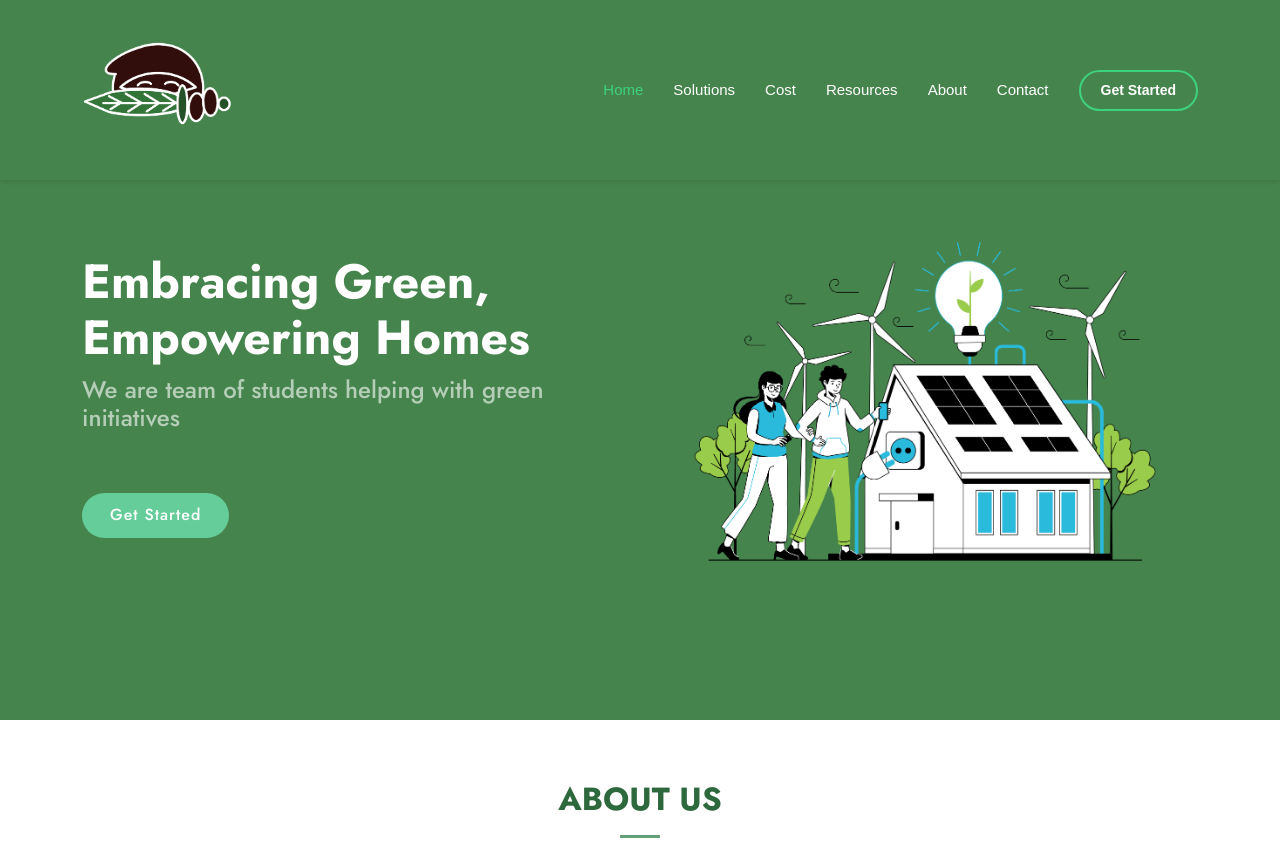
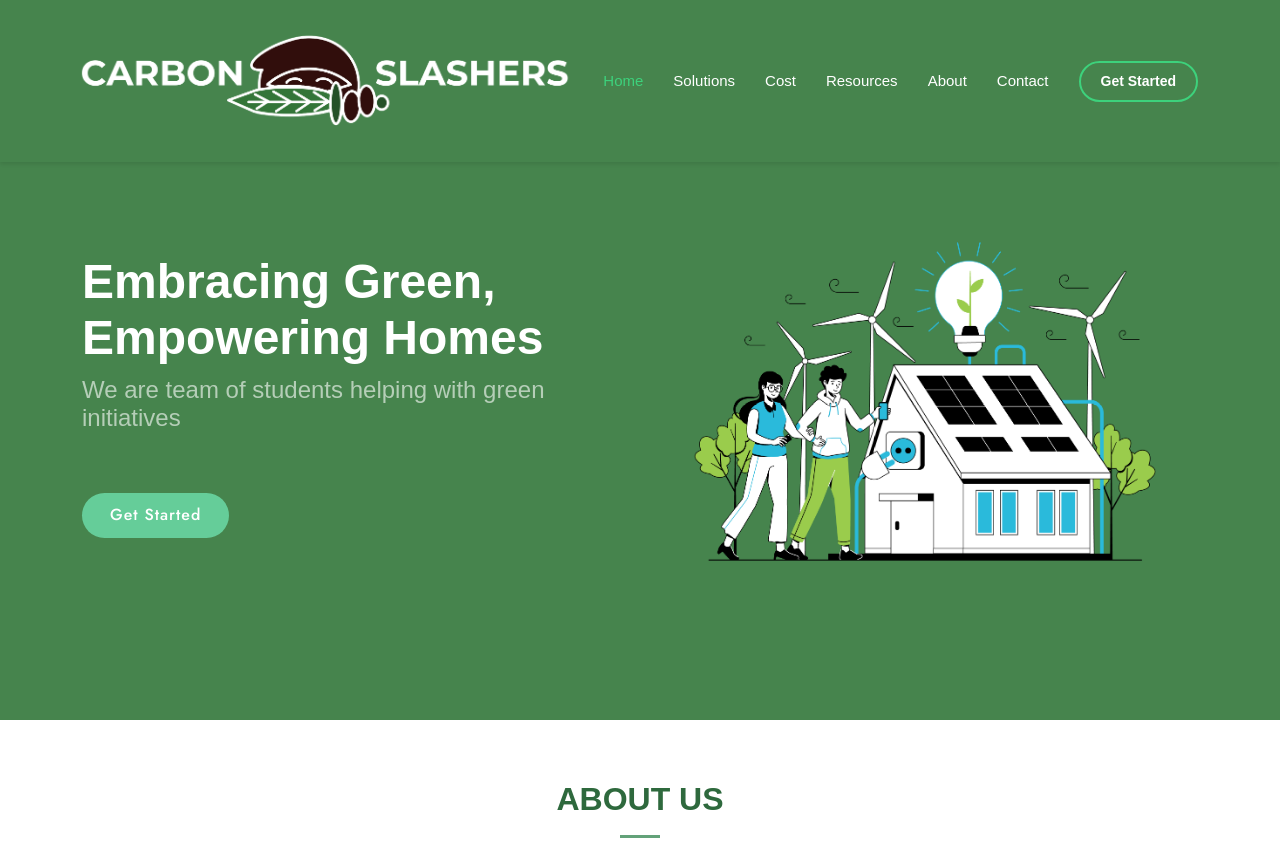
Before and after one commit to Firolo8/Webmaster-TSA, a plain HTML site: page Project/index.html in a window 1280 px wide. Shown: the top 841 px of the page. Drawn offline with Linux system fonts and the light colour scheme.

Commit message:
About Page and other changes

```diff
--- a/Project/assets/css/style.css
+++ b/Project/assets/css/style.css
@@ -20,7 +20,7 @@ h3,
 h4,
 h5,
 h6 {
-  font-family: "Jost", sans-serif;
+  font-family: "montserrat", sans-serif;
 }
 
 
@@ -111,8 +111,8 @@ h6 {
 }
 
 #header .logo {
-  font-size: 30px;
-  margin: 0;
+  font-size: 20px;
+  margin: 0 -5px;
   padding: 0;
   line-height: 1;
   font-weight: 500;
@@ -127,6 +127,7 @@ h6 {
 #header .logo img {
   width: auto;
   max-height: 150px;
+  margin: 0;
 }
 
 /*--------------------------------------------------------------
@@ -1583,6 +1584,7 @@ section {
   padding: 30px 30px;
   animation: fadeUp 0.5s ease-in-out forwards; /* Apply the animation */
   opacity: 0; /* Initially hide value-boxes */
+  justify-content:center;
 }
 
 /* Define the animation */
--- a/Project/index.html
+++ b/Project/index.html
@@ -39,9 +39,11 @@
   <header id="header" class="fixed-top ">
     <div class="container d-flex align-items-center">
 
-      <!--<h1 class="logo me-auto"><a href="index.html">Carbon Cutters</a></h1>-->
+
       <!-- Uncomment below if you prefer to use an image logo -->
-      <a href="index.html" class="logo me-auto"><img src="assets/img/CarbonSlashersLogo.PNG"  alt="" class="img-fluid"></a>
+      <a href="index.html" class="logo me-auto"><img src="assets/img/Logom2.png"  alt="" class="img-fluid"></a>
+
+
 
       <nav id="navbar" class="navbar">
         <ul>
```
Also changed, not shown: Project/about.html (+6 -6 lines), Project/assets/img/Logom2.png (added).
